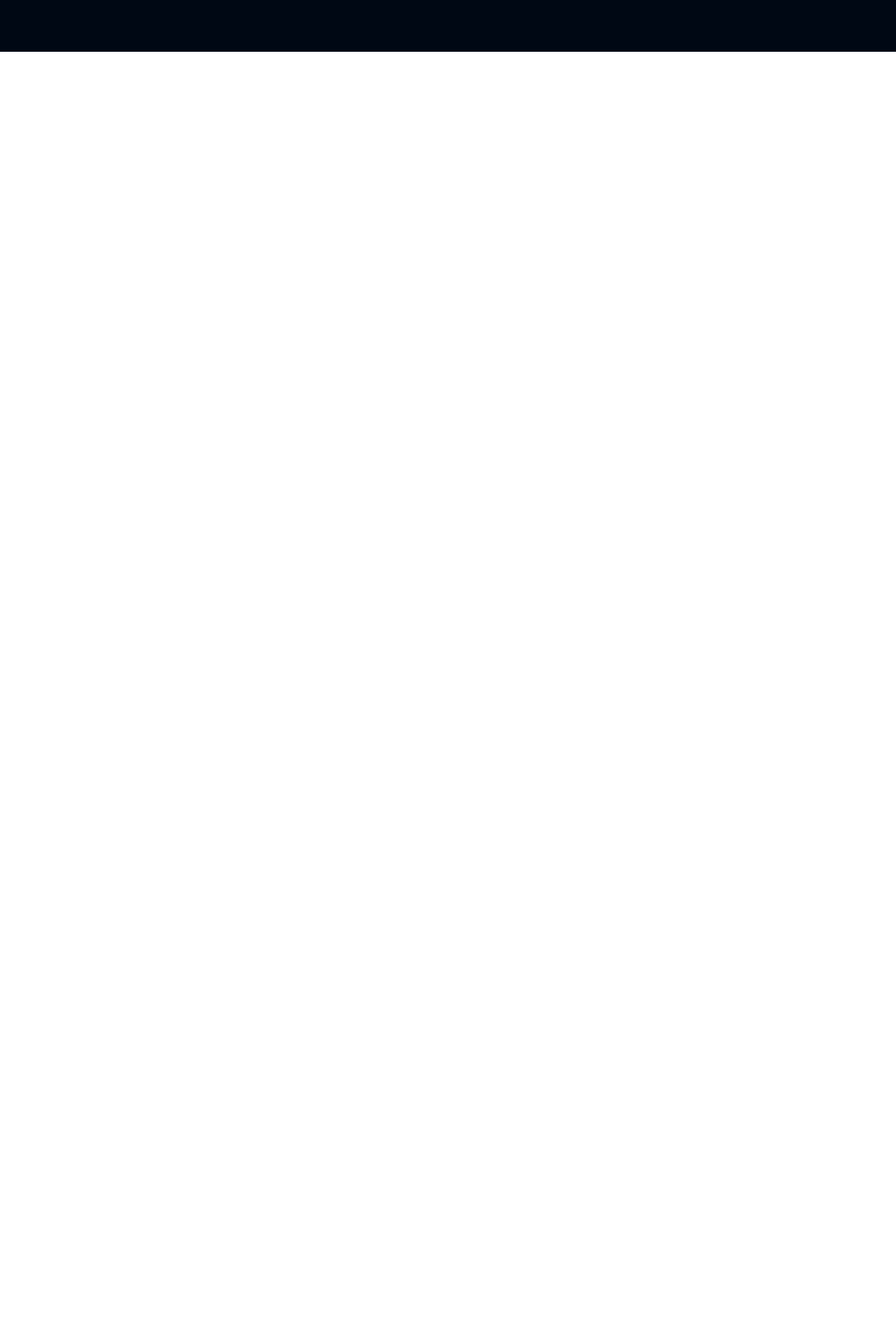
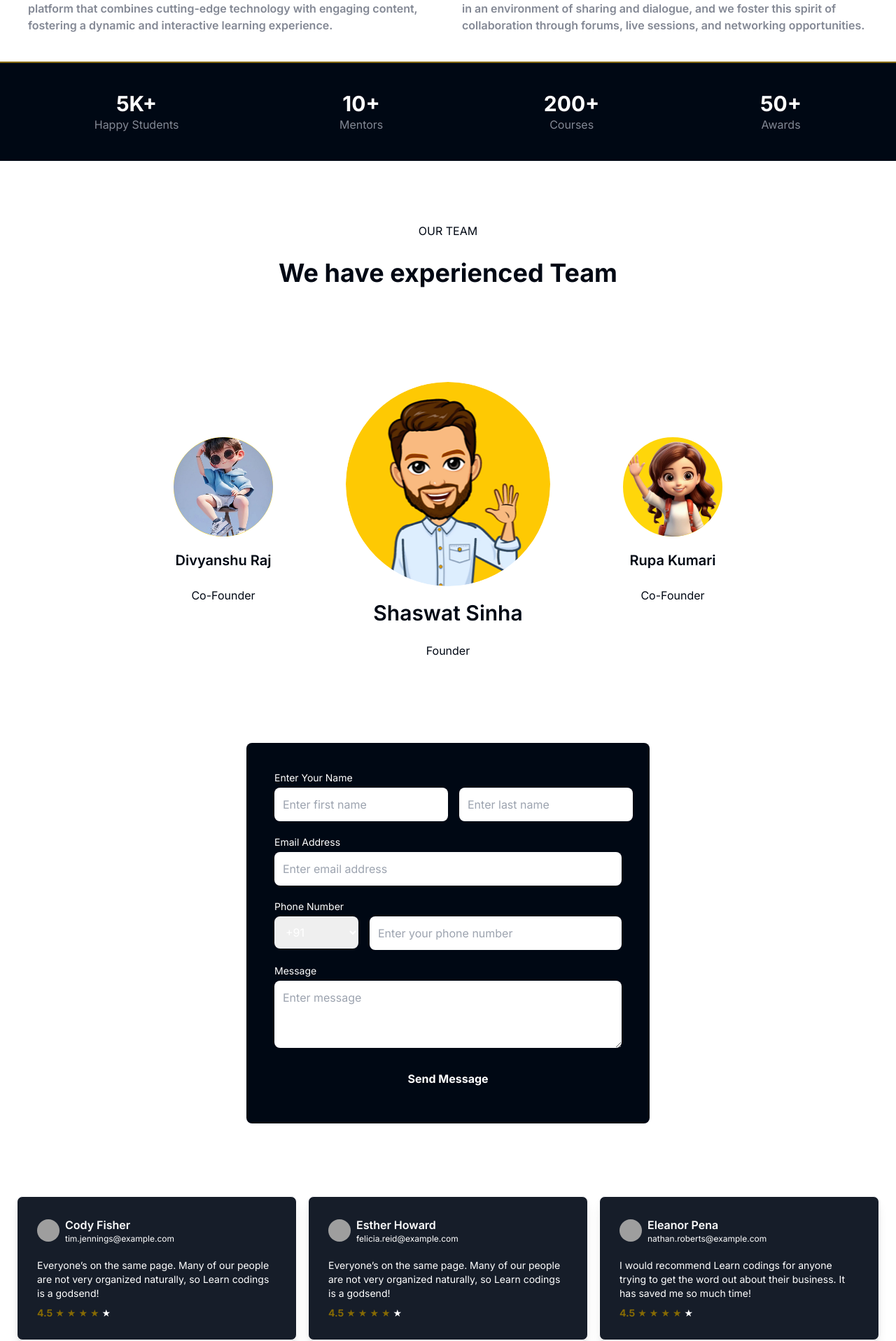
Before and after one commit to ishaswatsinha/CodeSavvy, a React (Create React App) app: page /About in a window 1280 px wide. Shown: the part 726-2643 px from the top of the page at 70% size. Before the commit the page ends 800 px from the top, so only its background shows below. Built offline with nearby package versions, Linux system fonts and the light colour scheme; grey boxes are pictures that could not be loaded; a web font is replaced by a local one.

Commit message:
About page is almost done, just need to make some change

```diff
--- a/package.json
+++ b/package.json
@@ -3,7 +3,11 @@
   "version": "0.1.0",
   "private": true,
   "dependencies": {
+    "@emotion/react": "^11.14.0",
+    "@emotion/styled": "^11.14.0",
     "@lottiefiles/dotlottie-react": "^0.13.2",
+    "@mui/material": "^6.4.7",
+    "@mui/styles": "^6.4.7",
     "concurrently": "^8.2.2",
     "react": "^18.2.0",
     "react-dom": "^18.2.0",
--- /dev/null
+++ b/src/components/common/Review.jsx
@@ -0,0 +1,85 @@
+import React from "react";
+
+const reviews = [
+  {
+    name: "Cody Fisher",
+    email: "tim.jennings@example.com",
+    review: "Everyone’s on the same page. Many of our people are not very organized naturally, so Learn codings is a godsend!",
+
+    rating: 4.5,
+    image: "https://randomuser.me/api/portraits/men/1.jpg",
+  },
+  {
+    name: "Esther Howard",
+    email: "felicia.reid@example.com",
+    review:
+      "Everyone’s on the same page. Many of our people are not very organized naturally, so Learn codings is a godsend!",
+    rating: 4.5,
+    image: "https://randomuser.me/api/portraits/women/1.jpg",
+  },
+  {
+    name: "Eleanor Pena",
+    email: "nathan.roberts@example.com",
+    review:
+      "I would recommend Learn codings for anyone trying to get the word out about their business. It has saved me so much time!",
+    rating: 4.5,
+    image: "https://randomuser.me/api/portraits/women/2.jpg",
+  },
+  {
+    name: "Jane Cooper",
+    email: "jane.cooper@example.com",
+    review:
+      "Learn codings made everything so much easier. It’s the best decision we’ve made for our workflow!",
+    rating: 5,
+    image: "https://randomuser.me/api/portraits/women/3.jpg",
+  },
+  {
+    name: "Robert Fox",
+    email: "robert.fox@example.com",
+    review:
+      "Absolutely amazing! The tools provided have streamlined our processes greatly.",
+    rating: 4.8,
+    image: "https://randomuser.me/api/portraits/men/2.jpg",
+  },
+  {
+    name: "Kristin Watson",
+    email: "kristin.watson@example.com",
+    review:
+      "I can’t imagine going back to the old way of doing things. This has been a game-changer!",
+    rating: 4.7,
+    image: "https://randomuser.me/api/portraits/women/4.jpg",
+  }
+];
+
+const ReviewCard = ({ name, email, review, rating, image }) => {
+  return (
+    <div className="bg-[#161D29] text-white p-7 rounded-lg w-89 h-90 shadow-lg border border-gray-600">
+      <div className="flex items-center gap-2 mb-5">
+        <img src={image} alt={name} className="w-8 h-8 rounded-full" />
+        <div>
+          <h3 className="font-semibold text-md">{name}</h3>
+          <p className="text-gray-400 text-xs">{email}</p>
+        </div>
+      </div>
+      <p className="text-sm mb-2 text-gray-300">{review}</p>
+      <div className="flex items-center gap-1 text-sm">
+        <span className="text-yellow-500 font-bold">{rating}</span>
+        {[...Array(5)].map((_, i) => (
+          <span key={i} className={i < Math.floor(rating) ? "text-yellow-500" : "text-gray-500"}>★</span>
+        ))}
+      </div>
+    </div>
+  );
+};
+
+const ReviewPage = () => {
+  return (
+    <div className="grid grid-cols-3 gap-4 gap-y-10 p-6 bg-white min-h-screen place-items-center">
+      {reviews.map((review, index) => (
+        <ReviewCard key={index} {...review} />
+      ))}
+    </div>
+  );
+};
+
+export default ReviewPage;
--- a/src/components/core/AboutPage/FoundingStory.jsx
+++ b/src/components/core/AboutPage/FoundingStory.jsx
@@ -2,16 +2,64 @@ import React from 'react';
 
 const FoundingStory = () => {
     return (
-        <div className='flex flex-row item-center p-10 text-richblack-900'>
+        <>
+        <div className='flex flex-row items-center p-10 text-richblack-900'>
             <div className='w-[50%] gap-5 flex flex-col'>
                 <div className='text-4xl '>
                     Our Founding Story
                 </div>
                 <div className='text-base font-semibold text-richblack-300'>
-                Our e-learning platform was born out of a shared vision and passion for transforming education. It all began with a group of educators, technologists, and lifelong learners who recognized the need for accessible, flexible, and high-quality learning opportunities in a rapidly evolving digital world.
+                    Our e-learning platform was born out of a shared vision and passion for transforming education. It all began with a group of educators, technologists, and lifelong learners who recognized the need for accessible, flexible, and high-quality learning opportunities in a rapidly evolving digital world.
+                    As experienced educators ourselves, we witnessed firsthand the limitations and challenges of traditional education systems. We believed that education should not be confined to the walls of a classroom or restricted by geographical boundaries. We envisioned a platform that could bridge these gaps and empower individuals from all walks of life to unlock their full potential.
+                </div>
+            </div>
+            <div className='w-[50%] flex justify-center'>
+                <img src='/path-to-your-image.jpg' alt='Founding Story' className='w-full h-auto rounded-lg' />
+            </div>
+        </div>
+
+        <div className='flex flex-row items-center p-10 text-richblack-900 gap-10'>
+            {/* Vision Section */}
+            <div className='w-[50%] flex flex-col gap-5'>
+                <div className='text-4xl'>
+                    Our Vision
+                </div>
+                <div className='text-base font-semibold text-richblack-300'>
+                    With this vision in mind, we set out on a journey to create an e-learning platform that would revolutionize the way people learn. Our team of dedicated experts worked tirelessly to develop a robust and intuitive platform that combines cutting-edge technology with engaging content, fostering a dynamic and interactive learning experience.
+                </div>
+            </div>
+
+            {/* Mission Section */}
+            <div className='w-[50%] flex flex-col gap-5'>
+                <div className='text-4xl'>
+                    Our Mission
+                </div>
+                <div className='text-base font-semibold text-richblack-300'>
+                    Our mission goes beyond just delivering courses online. We wanted to create a vibrant community of learners, where individuals can connect, collaborate, and learn from one another. We believe that knowledge thrives in an environment of sharing and dialogue, and we foster this spirit of collaboration through forums, live sessions, and networking opportunities.
                 </div>
             </div>
         </div>
+
+        {/* Statistics Section */}
+        <div className='bg-richblack-900 text-white py-10 px-5 flex justify-around border-t-2 border-yellow-500 w-full'>
+            <div className='text-center'>
+                <div className='text-3xl font-bold'>5K+</div>
+                <div className='text-base text-richblack-300'>Happy Students</div>
+            </div>
+            <div className='text-center'>
+                <div className='text-3xl font-bold'>10+</div>
+                <div className='text-base text-richblack-300'>Mentors</div>
+            </div>
+            <div className='text-center'>
+                <div className='text-3xl font-bold'>200+</div>
+                <div className='text-base text-richblack-300'>Courses</div>
+            </div>
+            <div className='text-center'>
+                <div className='text-3xl font-bold'>50+</div>
+                <div className='text-base text-richblack-300'>Awards</div>
+            </div>
+        </div>
+        </>
     )
 }
 export default FoundingStory;
--- /dev/null
+++ b/src/components/core/AboutPage/GITForm.jsx
@@ -0,0 +1,45 @@
+import React from 'react';
+
+const ContactForm = () => {
+    return (
+        <div className='bg-richblack-900 text-white p-10 rounded-lg max-w-xl mx-auto relative'>
+            <form className='space-y-5'>
+                <div className='flex gap-4'>
+                    <div className='flex flex-col w-1/2'>
+                        <label className='text-sm mb-1'>Enter Your Name</label>
+                        <input type='text' placeholder='Enter first name' className='p-3 rounded-lg bg-gray-800 text-white' />
+                    </div>
+                    <div className='flex flex-col w-1/2'>
+                        <label className='text-sm mb-1'>&nbsp;</label>
+                        <input type='text' placeholder='Enter last name' className='p-3 rounded-lg bg-gray-800 text-white' />
+                    </div>
+                </div>
+                <div className='flex flex-col'>
+                    <label className='text-sm mb-1'>Email Address</label>
+                    <input type='email' placeholder='Enter email address' className='p-3 rounded-lg bg-gray-800 text-white' />
+                </div>
+                <div className='flex gap-4'>
+                    <div className='flex flex-col w-1/4'>
+                        <label className='text-sm mb-1'>Phone Number</label>
+                        <select className='p-3 rounded-lg bg-gray-800 text-white'>
+                            <option>+91</option>
+                            <option>+1</option>
+                            <option>+44</option>
+                        </select>
+                    </div>
+                    <div className='flex flex-col w-3/4'>
+                        <label className='text-sm mb-1'>&nbsp;</label>
+                        <input type='text' placeholder='Enter your phone number' className='p-3 rounded-lg bg-gray-800 text-white' />
+                    </div>
+                </div>
+                <div className='flex flex-col'>
+                    <label className='text-sm mb-1'>Message</label>
+                    <textarea placeholder='Enter message' className='p-3 h-24 rounded-lg bg-gray-800 text-white'></textarea>
+                </div>
+                <button className='w-full bg-green-400 text-white p-3 rounded-lg font-bold'>Send Message</button>
+            </form>
+        </div>
+    );
+};
+
+export default ContactForm;
--- a/src/pages/About.jsx
+++ b/src/pages/About.jsx
@@ -1,5 +1,11 @@
 import React from 'react';
 import FoundingStory from '../components/core/AboutPage/FoundingStory';
+import OurTeam from '../components/core/HomePage/OurTeam';
+import ContactForm from '../components/core/AboutPage/GITForm';
+import ReviewPage from '../components/common/Review';
+import Footer from '../components/common/Footer';
+
+
 
 
 const About = () => {
@@ -7,6 +13,25 @@ const About = () => {
         <div className='w-full bg-white text-richblack-900 mx-auto relative flex flex-col w-11/12 items-center justify-between text-white'>
             <h1>About Page</h1>
             <FoundingStory/>
+
+
+
+            {/* Team section */}
+            <OurTeam/>
+
+            {/* form section */}
+            <ContactForm/>
+
+            {/* Reviews section */}
+            <ReviewPage/>
+
+            {/* Footer section */}
+
+            <div className='min-w-full  bg-white footer-bg'>
+                <Footer/>
+            </div>
+
+
         </div>
     )
 }
```
Also changed, not shown: 1 other file (tests, documents, lock files or other folders).
